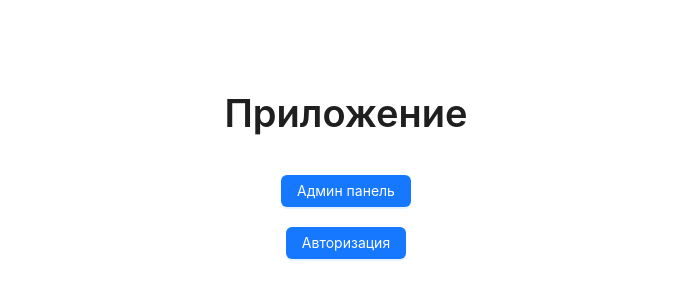
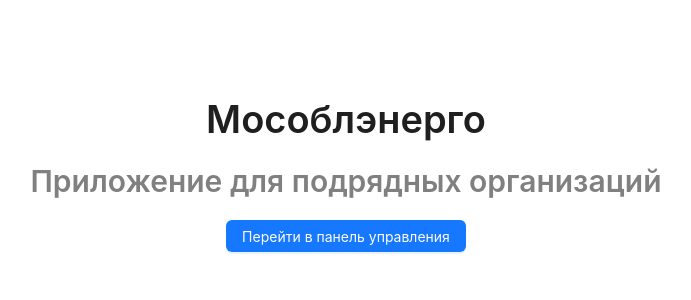
Before and after one commit to luxeivan/contractors_frontend, a Next.js app: page / in a window 1280 px wide. Shown: the part 226-526 px from the top of the page, without its empty margins (294-985 px from the left). Built offline with nearby package versions, Linux system fonts and the light colour scheme; what @ant-design/nextjs-registry would draw is missing.

Commit message:
поправочки

```diff
--- a/src/app/dashboard/[idContractor]/contracts/page.js
+++ b/src/app/dashboard/[idContractor]/contracts/page.js
@@ -18,7 +18,7 @@
       {contractor &&
         <>
           <Title level={2}>{contractor.name}</Title>
-          <Flex gap={20} style={{ padding: 20 }}>
+          <Flex gap={20} style={{ padding: 20 }} wrap="wrap">
             {contractor.contracts.map(item =>
               <Link key={item.id} href={`/dashboard/${idContractor}/contracts/${item.documentId}`}>
                 <Card hoverable title={'Договор №' + item.number} >
--- a/src/app/dashboard/page.js
+++ b/src/app/dashboard/page.js
@@ -18,7 +18,7 @@
             {contractor &&
                 <>
                     <Title level={2}>{contractor.name}</Title>
-                    <Flex gap={20} style={{ padding: 20 }}>
+                    <Flex gap={20} style={{ padding: 20 }} wrap="wrap">
                         {contractor.contracts.map(item =>
                             <Link key={item.id} href={`/dashboard/contracts/${item.documentId}`}>
                                 <Card hoverable title={'Договор №'+item.number} >
--- a/src/app/page.js
+++ b/src/app/page.js
@@ -10,9 +10,9 @@
 
   return (
     <Flex vertical justify="center" align="center" style={{ height: "100vh" }} gap={20}>
-      <Title>Приложение</Title>
-      <Link href='/dashboard'><Button type="primary">Админ панель</Button></Link>
-      <Link href='/login'><Button type="primary">Авторизация</Button></Link>
+      <Title style={{margin:0}}>Мособлэнерго</Title>
+      <Title level={2} style={{margin:0,color:"gray"}}>Приложение для подрядных организаций</Title>
+      <Link href='/dashboard'><Button type="primary">Перейти в панель управления</Button></Link>
     </Flex>
   );
 }
--- a/src/components/admin/TableContract.js
+++ b/src/components/admin/TableContract.js
@@ -10,6 +10,7 @@
   const [allContracts, setAllContracts] = useState()
   const [loading, setLoading] = useState(true)
   const [isOpenModal, setIsOpenModal] = useState(false)
+  const [isOpenModalAddContract, setIsOpenModalAddContract] = useState(false)
   const [docIdForModal, setDocIdForModal] = useState(null)
 
   const fetching = async (defaultPageSize, defaultPage) => {
@@ -81,13 +82,13 @@
   }))
 
   const handlerChange = async (pagination) => {
-    console.log("pagination", pagination);
+    // console.log("pagination", pagination);
 
     fetching(pagination.pageSize, pagination.current)
   }
   const handlerAddNewContract = async () => {
     console.log('Добавить новый объект');
-
+    setIsOpenModalAddContract(true)
   }
   const openModal = async (documentId) => {
     setDocIdForModal(documentId)
--- a/src/lib/auth.js
+++ b/src/lib/auth.js
@@ -1,6 +1,7 @@
 'use server'
 import axios from "axios";
 import { cookies } from "next/headers";
+import { redirect } from 'next/navigation'
 const server = process.env.SERVER_API
 const expires = new Date(Date.now() + 3600 * 1000)
 export async function login(email, password) {
@@ -15,7 +16,7 @@
         // console.log('Well done!');
         // console.log('User profile', response.data.user);
         // console.log('User token', response.data.jwt);
-        cookies().set('jwt', response.data.jwt, { expires })
+        await cookies().set('jwt', response.data.jwt, { expires })
         // cookies().set('user', JSON.stringify(response.data.user), { expires })
         return true
     } catch (error) {
@@ -46,4 +47,5 @@
 }
 export async function logout() {
     (await cookies()).set('jwt', '', { expires: new Date(0) })
+    redirect('/')
 }
```
Also changed, not shown: src/components/admin/ModalAddContract.js (added, +7 -0 lines).
